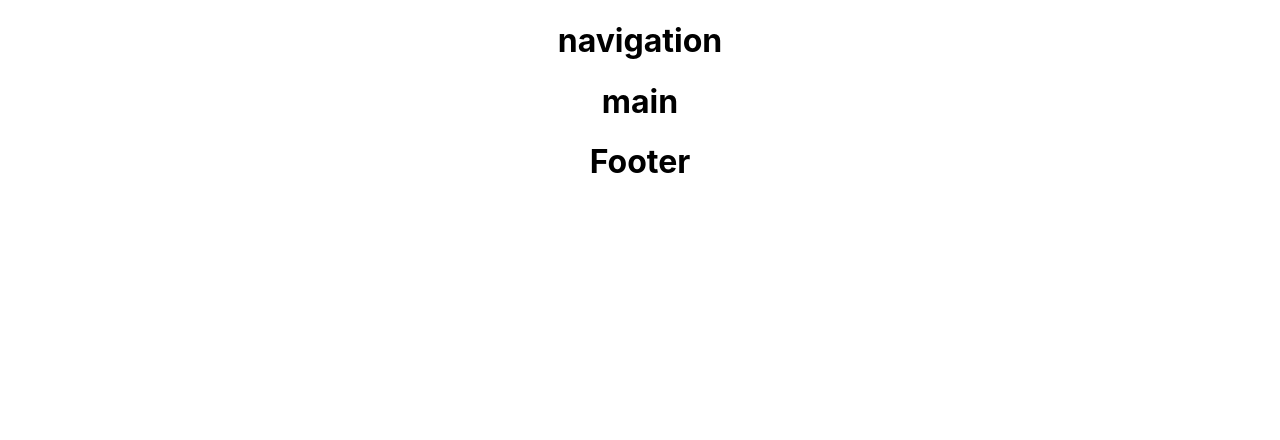
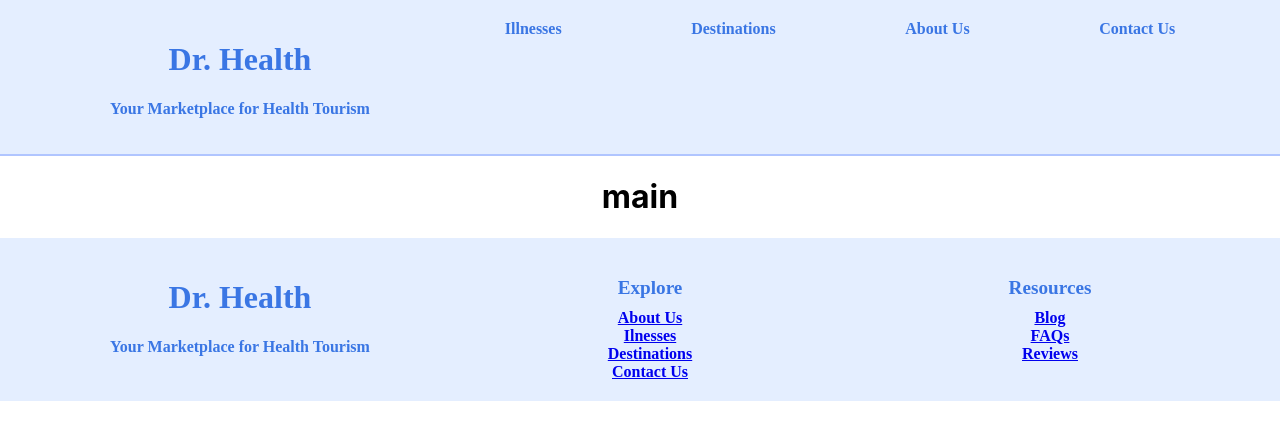
Before and after one commit to Haroonkhan0629/DrHealthFrontEnd, a React (Create React App) app in the folder front-end/: page / in a window 1280 px wide. Shown: the top 440 px of the page. Built offline with nearby package versions, Linux system fonts and the light colour scheme.

Commit message:
footer&header

```diff
--- a/front-end/src/components/Footer.js
+++ b/front-end/src/components/Footer.js
@@ -1,7 +1,76 @@
 import { Link } from "react-router-dom";
 
 const Footer = () => {
-    return <h1>Footer</h1>
-}
+    return (
+        <footer style={footerStyle}>
+          <div style={containerStyle}>
+            <div style={logoStyle}>
+              <h1 style={{ fontFamily: 'Cocomat Pro', color: '#3a76e4'}}>Dr. Health</h1>
+              <p>Your Marketplace for Health Tourism</p>
+            </div>
+            <div style={linksContainer}>
+              <div style={linksColumn}>
+                <h3 style={columnHeading}>Explore</h3>
+                <ul style={linkList}>
+                  <li><a href="#about">About Us</a></li>
+                  <li><a href="#services">Ilnesses</a></li>
+                  <li><a href="#destinations">Destinations</a></li>
+                  <li><a href="#contact">Contact Us</a></li>
+                </ul>
+              </div>
+              <div style={linksColumn}>
+                <h3 style={columnHeading}>Resources</h3>
+                <ul style={linkList}>
+                  <li><a href="#blog">Blog</a></li>
+                  <li><a href="#faq">FAQs</a></li>
+                  <li><a href="#reviews">Reviews</a></li>
+                </ul>
+              </div>
+            </div>
+          </div>
+        </footer>
+      );
+    };
+// Styles
+const footerStyle = {
+    background: '#e4eeff',
+    fontWeight: 'bold',
+    padding: '20px 0',
+    color: '#3a76e4',
+    fontFamily: 'Montserrat',
+  };
+
+  const containerStyle = {
+    maxWidth: '1200px',
+    margin: '0 auto',
+    display: 'flex',
+    justifyContent: 'space-between',
+  };
+
+  const logoStyle = {
+    flex: '1',
+  };
+
+  const linksContainer = {
+    display: 'flex',
+    flex: '2',
+  };
+
+  const linksColumn = {
+    flex: '1',
+    paddingLeft: '20px',
+  };
+
+  const columnHeading = {
+    fontSize: '1.2rem',
+    marginBottom: '10px',
+    color: '#3a76e4',
+  };
+
+  const linkList = {
+    listStyle: 'none',
+    padding: '0',
+    margin: '0',
+  };
 
 export default Footer
--- a/front-end/src/components/Header.js
+++ b/front-end/src/components/Header.js
@@ -1,7 +1,63 @@
 import { Link } from "react-router-dom";
 
 const Header = () => {
-    return <h1>navigation</h1>
-}
+    return (
+        <header style={headerStyle}>
+          <div style={containerStyle}>
+            <div style={logoStyle}>
+              <h1 style={{ fontFamily: 'Cocomat Pro', color: '#3a76e4' }}>Dr. Health</h1>
+              <p>Your Marketplace for Health Tourism</p>
+            </div>
+            <nav style={navStyle}>
+              <ul style={navList}>
+                <li><a href="#illnesses" style={navLink}>Illnesses</a></li>
+                <li><a href="#destinations" style={navLink}>Destinations</a></li>
+                <li><a href="#about" style={navLink}>About Us</a></li>
+                <li><a href="#contact" style={navLink}>Contact Us</a></li>
+              </ul>
+            </nav>
+          </div>
+        </header>
+      );
+    };
 
-export default Header
+    // Styles
+    const headerStyle = {
+      background: '#e4eeff',
+      padding: '20px 0',
+      fontWeight: 'bold',
+      color: '#3a76e4',
+      fontFamily: 'Montserrat',
+      borderBottom: '2px solid #B0C5FF',
+    };
+
+    const containerStyle = {
+      maxWidth: '1200px',
+      margin: '0 auto',
+      display: 'flex',
+      justifyContent: 'space-between',
+    };
+
+    const logoStyle = {
+      flex: '1',
+    };
+
+    const navStyle = {
+      flex: '2',
+    };
+
+    const navList = {
+      listStyle: 'none',
+      padding: '0',
+      margin: '0',
+      display: 'flex',
+      justifyContent: 'space-around',
+    };
+
+    const navLink = {
+      textDecoration: 'none',
+      color: '#3a76e4',
+      fontSize: '1rem',
+    };
+
+    export default Header;
```
